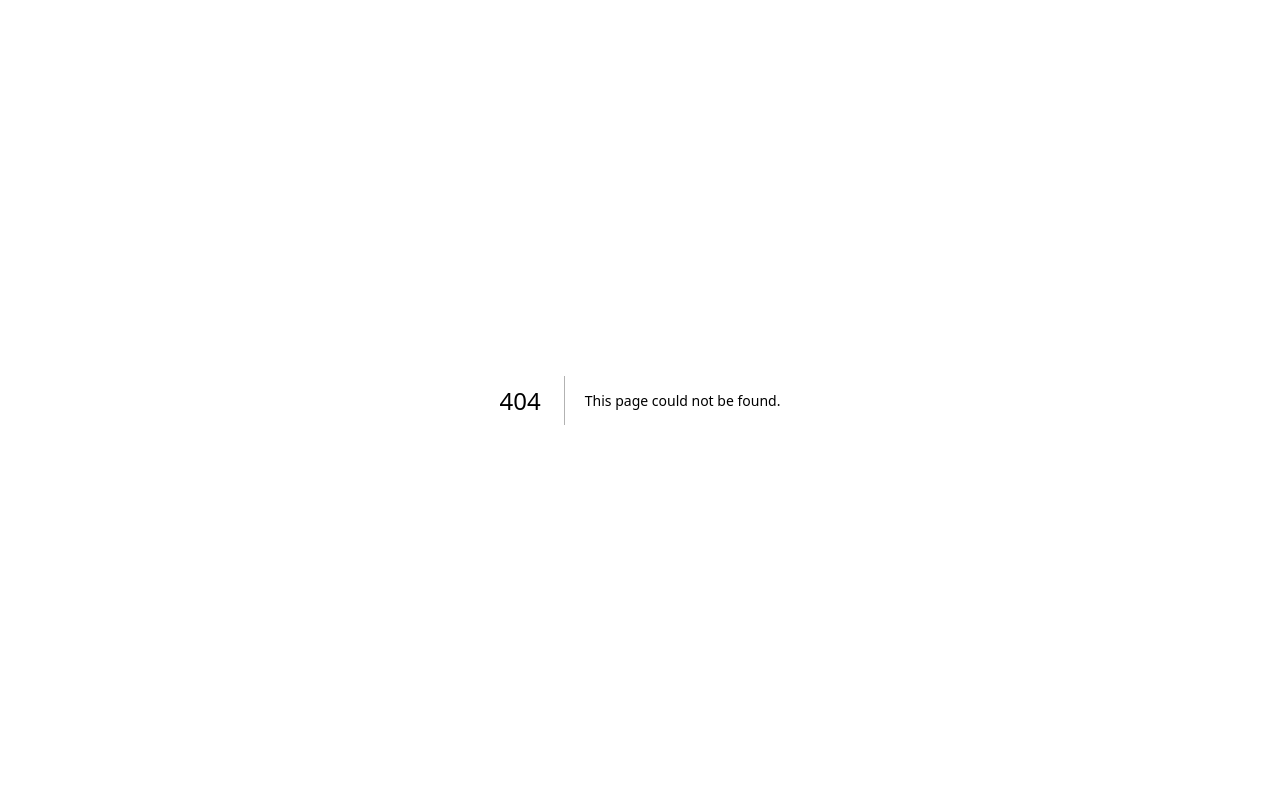
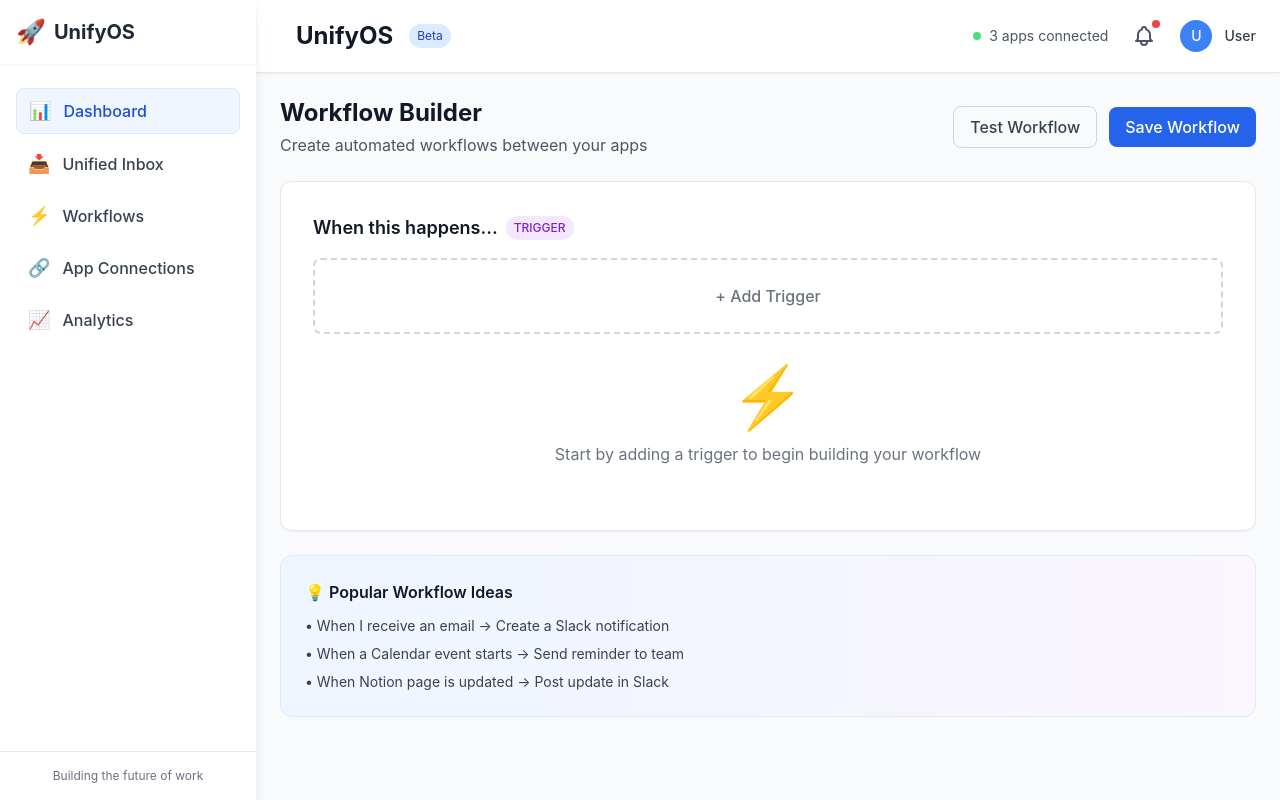
Before and after one commit to humblewriter01/unifyos-workflow-engine, a Next.js app in the folder apps/frontend/: page /workflows in a window 1280 px wide. Before the commit this address had no page. Built offline with nearby package versions, Linux system fonts and the light colour scheme.

Commit message:
Create workflows.tsx

```diff
--- /dev/null
+++ b/apps/frontend/pages/workflows.tsx
@@ -0,0 +1,10 @@
+import DashboardLayout from '../components/layout/DashboardLayout';
+import WorkflowBuilder from '../components/WorkflowBuilder';
+
+export default function WorkflowsPage() {
+  return (
+    <DashboardLayout>
+      <WorkflowBuilder />
+    </DashboardLayout>
+  );
+}
```
